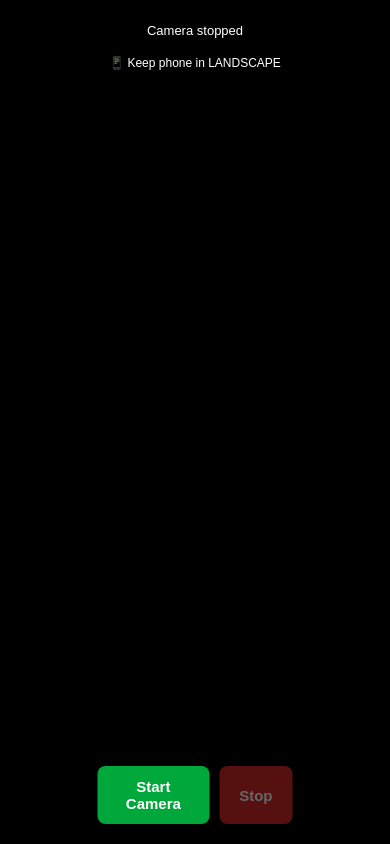
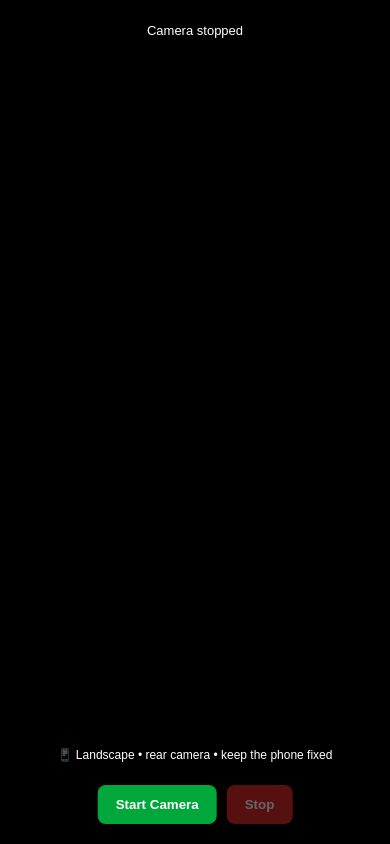
Before and after one commit to Suryansh814/speed_tracker, a Flask app: page /phone in a window 390 px wide. Run offline with Flask 3, Linux system fonts and the light colour scheme.

Commit message:
Update phone.html

```diff
--- a/templates/phone.html
+++ b/templates/phone.html
@@ -1,576 +1,241 @@
 <!DOCTYPE html>
 <html lang="en">
-
 <head>
-
-    <meta charset="UTF-8">
-
-    <meta
-        name="viewport"
-        content="width=device-width, initial-scale=1.0"
-    >
-
-    <title>SpeedTracker Camera</title>
-
-    <style>
-
-        * {
-            box-sizing: border-box;
-        }
-
-        html,
-        body {
-
-            margin: 0;
-            padding: 0;
-
-            width: 100%;
-            height: 100%;
-
-            background: #000;
-
-            color: white;
-
-            font-family: Arial, sans-serif;
-
-            overflow: hidden;
-
-        }
-
-
-        #camera {
-
-            position: fixed;
-
-            top: 0;
-            left: 0;
-
-            width: 100vw;
-            height: 100vh;
-
-            object-fit: cover;
-
-            background: #000;
-
-        }
-
-
-        .controls {
-
-            position: fixed;
-
-            bottom: 20px;
-
-            left: 50%;
-
-            transform:
-                translateX(-50%);
-
-            display: flex;
-
-            gap: 10px;
-
-            z-index: 10;
-
-        }
-
-
-        button {
-
-            border: none;
-
-            border-radius: 8px;
-
-            padding:
-                12px 20px;
-
-            font-size: 15px;
-
-            font-weight: bold;
-
-            color: white;
-
-            background: #00a83b;
-
-        }
-
-
-        button.stop {
-
-            background: #d62828;
-
-        }
-
-
-        button:disabled {
-
-            opacity: 0.4;
-
-        }
-
-
-        #status {
-
-            position: fixed;
-
-            top: 15px;
-
-            left: 50%;
-
-            transform:
-                translateX(-50%);
-
-            z-index: 10;
-
-            padding:
-                8px 14px;
-
-            border-radius: 20px;
-
-            background:
-                rgba(0,0,0,0.65);
-
-            font-size: 13px;
-
-        }
-
-
-        .orientation {
-
-            position: fixed;
-
-            top: 50px;
-
-            left: 50%;
-
-            transform:
-                translateX(-50%);
-
-            z-index: 10;
-
-            background:
-                rgba(0,0,0,0.65);
-
-            padding:
-                6px 10px;
-
-            border-radius: 6px;
-
-            font-size: 12px;
-
-        }
-
-    </style>
-
+<meta charset="UTF-8">
+<meta name="viewport" content="width=device-width, initial-scale=1.0">
+<title>SpeedTracker Camera</title>
+<style>
+*{box-sizing:border-box}
+html,body{
+    margin:0;
+    width:100%;
+    height:100%;
+    overflow:hidden;
+    background:#000;
+    color:#fff;
+    font-family:Arial,sans-serif;
+}
+#camera{
+    position:fixed;
+    inset:0;
+    width:100vw;
+    height:100vh;
+    object-fit:contain;
+    background:#000;
+}
+.top{
+    position:fixed;
+    top:15px;
+    left:50%;
+    transform:translateX(-50%);
+    z-index:5;
+    padding:8px 14px;
+    border-radius:20px;
+    background:rgba(0,0,0,.65);
+    font-size:13px;
+}
+.controls{
+    position:fixed;
+    bottom:20px;
+    left:50%;
+    transform:translateX(-50%);
+    z-index:5;
+    display:flex;
+    gap:10px;
+}
+button{
+    border:0;
+    border-radius:8px;
+    padding:12px 18px;
+    font-weight:bold;
+    color:#fff;
+    background:#00a83b;
+}
+button.stop{background:#d62828}
+button:disabled{opacity:.4}
+.hint{
+    position:fixed;
+    bottom:75px;
+    left:50%;
+    transform:translateX(-50%);
+    z-index:5;
+    padding:7px 12px;
+    border-radius:8px;
+    background:rgba(0,0,0,.55);
+    font-size:12px;
+    white-space:nowrap;
+}
+</style>
 </head>
-
-
 <body>
 
+<video id="camera" autoplay playsinline muted></video>
 
-<video
-    id="camera"
-    autoplay
-    playsinline
-    muted
-></video>
+<div class="top" id="status">Camera stopped</div>
 
-
-<div id="status">
-    Camera stopped
+<div class="hint">
+    📱 Landscape • rear camera • keep the phone fixed
 </div>
 
-
-<div class="orientation">
-    📱 Keep phone in LANDSCAPE
+<div class="controls">
+    <button id="start">Start Camera</button>
+    <button id="stop" class="stop" disabled>Stop</button>
 </div>
 
-
-<div class="controls">
-
-    <button id="start">
-        Start Camera
-    </button>
-
-    <button
-        id="stop"
-        class="stop"
-        disabled
-    >
-        Stop
-    </button>
-
-</div>
-
-
 <script>
-
-
-const video =
-    document.getElementById(
-        "camera"
-    );
-
-
-const startButton =
-    document.getElementById(
-        "start"
-    );
-
-
-const stopButton =
-    document.getElementById(
-        "stop"
-    );
-
-
-const status =
-    document.getElementById(
-        "status"
-    );
-
+const video = document.getElementById("camera");
+const startButton = document.getElementById("start");
+const stopButton = document.getElementById("stop");
+const statusEl = document.getElementById("status");
 
 let stream = null;
-
 let running = false;
-
 let sending = false;
 
+const canvas = document.createElement("canvas");
+canvas.width = 640;
+canvas.height = 360;
 
-const canvas =
-    document.createElement(
-        "canvas"
-    );
+function setStatus(text, color="#fff"){
+    statusEl.textContent = text;
+    statusEl.style.color = color;
+}
 
+function drawContain(ctx, video, cw, ch){
+    const vw = video.videoWidth;
+    const vh = video.videoHeight;
 
-/* =========================================================
-   SEND ONE FRAME
-   ========================================================= */
+    ctx.fillStyle = "#000";
+    ctx.fillRect(0,0,cw,ch);
 
-async function sendFrame() {
+    if(!vw || !vh) return;
 
+    const scale = Math.min(cw/vw, ch/vh);
+    const w = vw * scale;
+    const h = vh * scale;
+    const x = (cw-w)/2;
+    const y = (ch-h)/2;
 
-    if (!running) {
+    ctx.drawImage(video, x, y, w, h);
+}
 
-        return;
-
-    }
-
-
-    if (sending) {
-
-        return;
-
-    }
-
-
-    if (
-        video.videoWidth === 0
-        ||
-        video.videoHeight === 0
-    ) {
-
-        return;
-
-    }
-
+async function sendFrame(){
+    if(!running || sending) return;
+    if(!video.videoWidth || !video.videoHeight) return;
 
     sending = true;
 
+    const ctx = canvas.getContext("2d", {alpha:false});
 
-    /*
-       16:9 output
-    */
-
-    canvas.width = 640;
-    canvas.height = 360;
-
-
-    const ctx =
-        canvas.getContext(
-            "2d"
-        );
-
-
-    /*
-       Cover the complete 16:9 frame.
-    */
-
-    ctx.drawImage(
-
+    drawContain(
+        ctx,
         video,
-
-        0,
-        0,
-
-        640,
-        360
-
+        canvas.width,
+        canvas.height
     );
 
+    canvas.toBlob(async blob=>{
+        if(!blob){
+            sending = false;
+            return;
+        }
 
-    canvas.toBlob(
+        try{
+            const fd = new FormData();
+            fd.append("image", blob, "camera.jpg");
 
-        async function(blob) {
+            await fetch("/upload_frame", {
+                method:"POST",
+                body:fd,
+                cache:"no-store"
+            });
+        }catch(e){
+            console.log("Upload error:", e);
+        }
 
-
-            if (!blob) {
-
-                sending = false;
-
-                return;
-
-            }
-
-
-            try {
-
-
-                const formData =
-                    new FormData();
-
-
-                formData.append(
-
-                    "image",
-
-                    blob,
-
-                    "camera.jpg"
-
-                );
-
-
-                await fetch(
-
-                    "/upload_frame",
-
-                    {
-
-                        method:
-                            "POST",
-
-                        body:
-                            formData,
-
-                        cache:
-                            "no-store"
-
-                    }
-
-                );
-
-
-            }
-
-            catch(error) {
-
-                console.log(
-                    "Upload error:",
-                    error
-                );
-
-            }
-
-
-            sending = false;
-
-
-        },
-
-        "image/jpeg",
-
-        0.65
-
-    );
-
+        sending = false;
+    }, "image/jpeg", 0.72);
 }
 
-
-/* =========================================================
-   CAMERA LOOP
-   ========================================================= */
-
-function cameraLoop() {
-
-
-    if (!running) {
-
-        return;
-
-    }
-
+function cameraLoop(){
+    if(!running) return;
 
     sendFrame();
 
-
     setTimeout(
-
         cameraLoop,
-
-        66
-
+        Math.round(1000 / 18)
     );
-
 }
 
+startButton.onclick = async ()=>{
+    try{
+        stream = await navigator.mediaDevices.getUserMedia({
+            video:{
+                facingMode:{ideal:"environment"},
+                width:{ideal:1280},
+                height:{ideal:720},
+                frameRate:{ideal:30,max:30}
+            },
+            audio:false
+        });
 
-/* =========================================================
-   START CAMERA
-   ========================================================= */
+        video.srcObject = stream;
 
-startButton.onclick =
-    async function() {
-
-
-    try {
-
-
-        /*
-           Rear camera
-           1280x720 = 16:9
-        */
-
-        stream =
-            await navigator
-                .mediaDevices
-                .getUserMedia({
-
-                    video: {
-
-                        facingMode: {
-
-                            ideal:
-                                "environment"
-
-                        },
-
-                        width: {
-
-                            ideal:
-                                1280
-
-                        },
-
-                        height: {
-
-                            ideal:
-                                720
-
-                        }
-
-                    },
-
-                    audio: false
-
-                });
-
-
-        video.srcObject =
-            stream;
-
+        await video.play();
 
         running = true;
 
+        startButton.disabled = true;
+        stopButton.disabled = false;
 
-        startButton.disabled =
-            true;
+        setStatus(
+            "🟢 Camera streaming",
+            "#00ff55"
+        );
 
-        stopButton.disabled =
-            false;
-
-
-        status.textContent =
-            "🟢 Camera streaming";
-
-
-        status.style.color =
-            "#00ff55";
-
+        // Some mobile browsers only allow orientation lock
+        // after user interaction.
+        try{
+            if(screen.orientation && screen.orientation.lock){
+                await screen.orientation.lock("landscape");
+            }
+        }catch(e){
+            console.log("Orientation lock unavailable");
+        }
 
         cameraLoop();
 
+    }catch(error){
+        console.error(error);
 
+        setStatus(
+            "❌ Camera permission denied",
+            "#ff4444"
+        );
+
+        alert(
+            "Camera permission allow karo aur phone ko LANDSCAPE me rakho."
+        );
+    }
+};
+
+stopButton.onclick = ()=>{
+    running = false;
+
+    if(stream){
+        stream.getTracks().forEach(track=>track.stop());
+        stream = null;
     }
 
-    catch(error) {
+    video.srcObject = null;
 
+    startButton.disabled = false;
+    stopButton.disabled = true;
 
-        console.error(
-            error
-        );
-
-
-        status.textContent =
-            "❌ Camera permission denied";
-
-
-        status.style.color =
-            "#ff4444";
-
-
-        alert(
-            "Camera permission allow karo."
-        );
-
-    }
-
+    setStatus("Camera stopped");
 };
-
-
-/* =========================================================
-   STOP
-   ========================================================= */
-
-stopButton.onclick =
-    function() {
-
-
-    running = false;
-
-
-    if (stream) {
-
-
-        stream
-            .getTracks()
-            .forEach(
-
-                track =>
-                    track.stop()
-
-            );
-
-
-        stream = null;
-
-    }
-
-
-    video.srcObject =
-        null;
-
-
-    startButton.disabled =
-        false;
-
-    stopButton.disabled =
-        true;
-
-
-    status.textContent =
-        "Camera stopped";
-
-
-    status.style.color =
-        "#fff";
-
-};
-
-
 </script>
 
-
 </body>
-
 </html>
```
